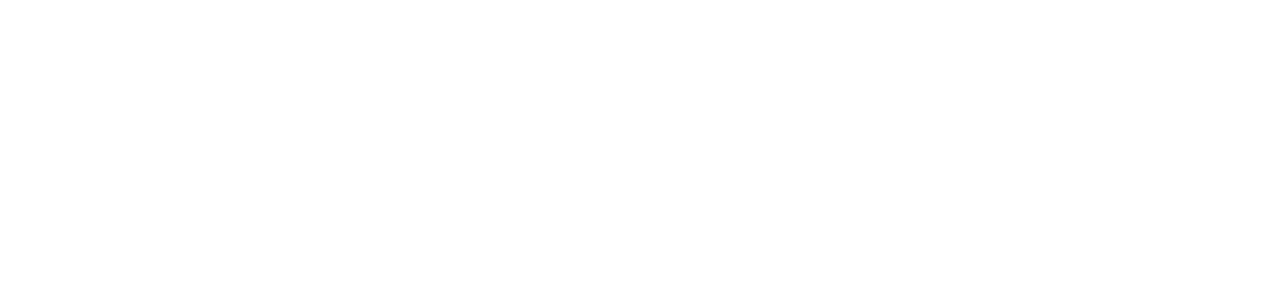
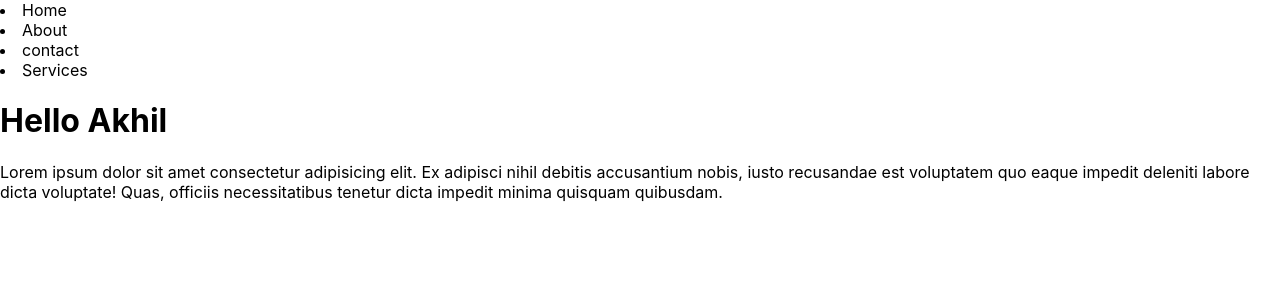
Before and after one commit to akhilshettyym/REACT, a React (Create React App) app in the folder my-app/: page / in a window 1280 px wide. Shown: the top 300 px of the page. Built offline with nearby package versions, Linux system fonts and the light colour scheme.

Commit message:
Modified commit

```diff
--- a/my-app/src/App.css
+++ b/my-app/src/App.css
@@ -36,3 +36,9 @@
     transform: rotate(360deg);
   }
 }
+
+.App{
+  display: flex;
+  color: #282c34;
+
+}
--- a/my-app/src/App.js
+++ b/my-app/src/App.js
@@ -1,9 +1,23 @@
-import logo from './logo.svg';
 import './App.css';
 
+let name = "Akhil";
 function App() {
   return (
-    <div className="App"></div>
+    <>
+    <nav>
+      <li>Home</li>
+      <li>About</li>
+      <li>contact</li>
+      <li>Services</li>
+    </nav>
+    <div className = "container">
+      <h1>Hello {name}</h1>
+      <p>Lorem ipsum dolor sit amet consectetur adipisicing elit. Ex adipisci nihil debitis accusantium nobis, iusto recusandae est voluptatem quo eaque impedit deleniti labore dicta voluptate! Quas, officiis necessitatibus tenetur dicta impedit minima quisquam quibusdam.</p>
+    </div>
+
+    </>
+
+
   );
 }
 
```
